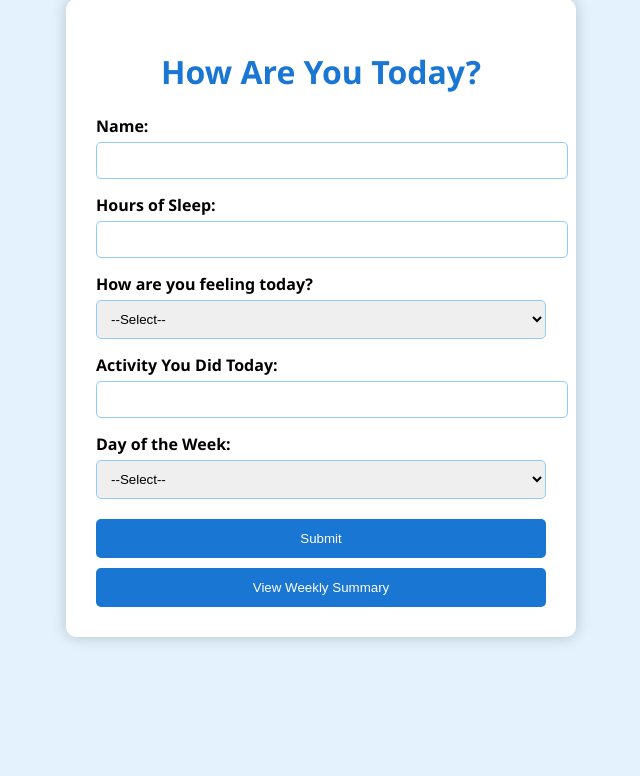
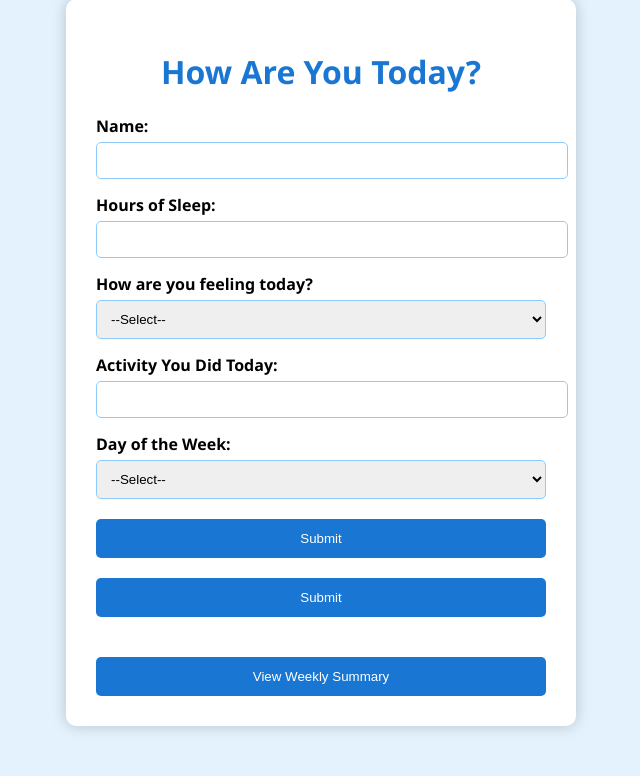
Before and after one commit to Nayana84-m/Brainwave_matrix_intern, a Flask app: page / in a window 1280 px wide. Shown: the part 51-827 px from the top of the page, without its empty margins (319-959 px from the left). Before the commit the page ends 693 px from the top, so only its background shows below. Run offline with Flask 3, Linux system fonts and the light colour scheme.

Commit message:
added button functionality

```diff
--- a/templates/wellness_form.html
+++ b/templates/wellness_form.html
@@ -89,12 +89,15 @@
                 <option>Saturday</option>
                 <option>Sunday</option>
             </select>
+            <button type="submit">Submit</button><form method="POST">
             <button type="submit">Submit</button>
-            <form action="/summary" method="GET">
-            <button type="submit" style="background: #1976d2; margin-top: 10px;">
-                View Weekly Summary
-            </button>
         </form>
+
+        <div style="text-align: center; margin-top: 20px;">
+            <a href="/summary" style="text-decoration: none;">
+            <button type="button">View Weekly Summary</button>
+            </a>
+        </div>
             {% if message %}
          <div class="message">{{ message }}</div>
         {% endif %}
```
